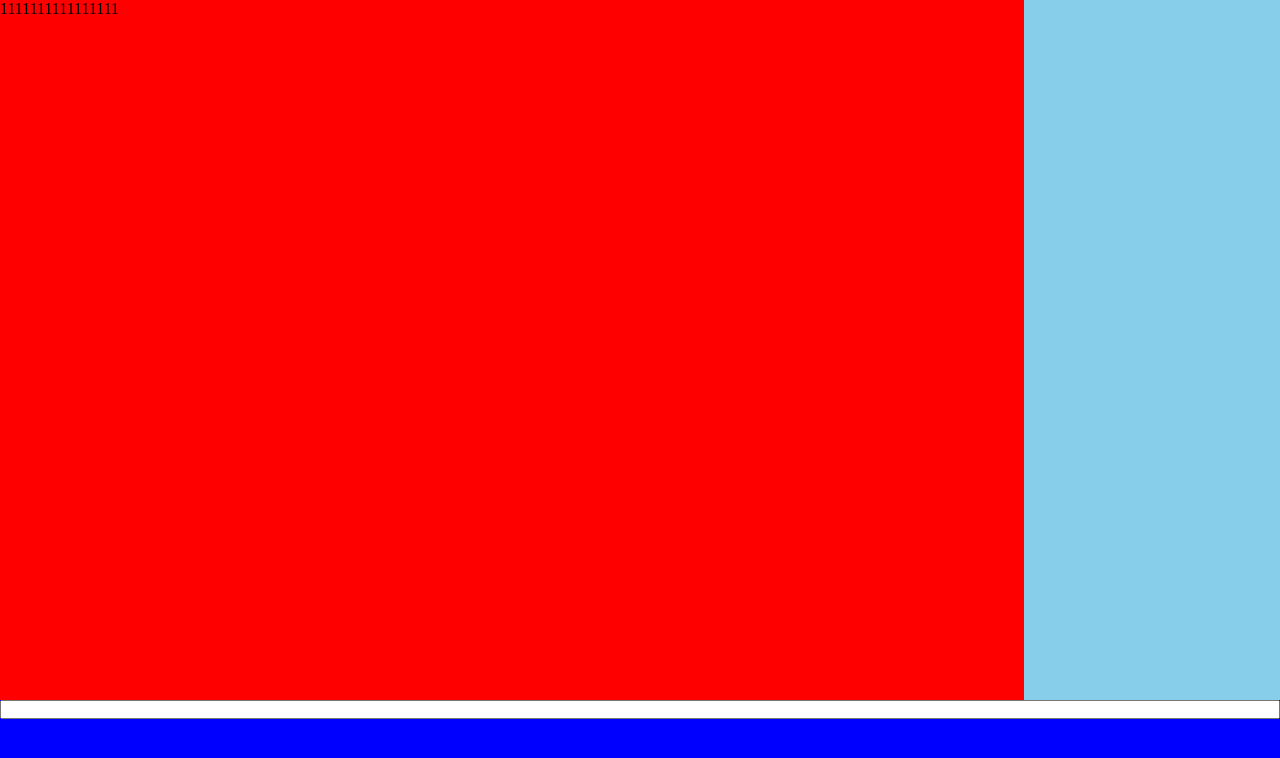
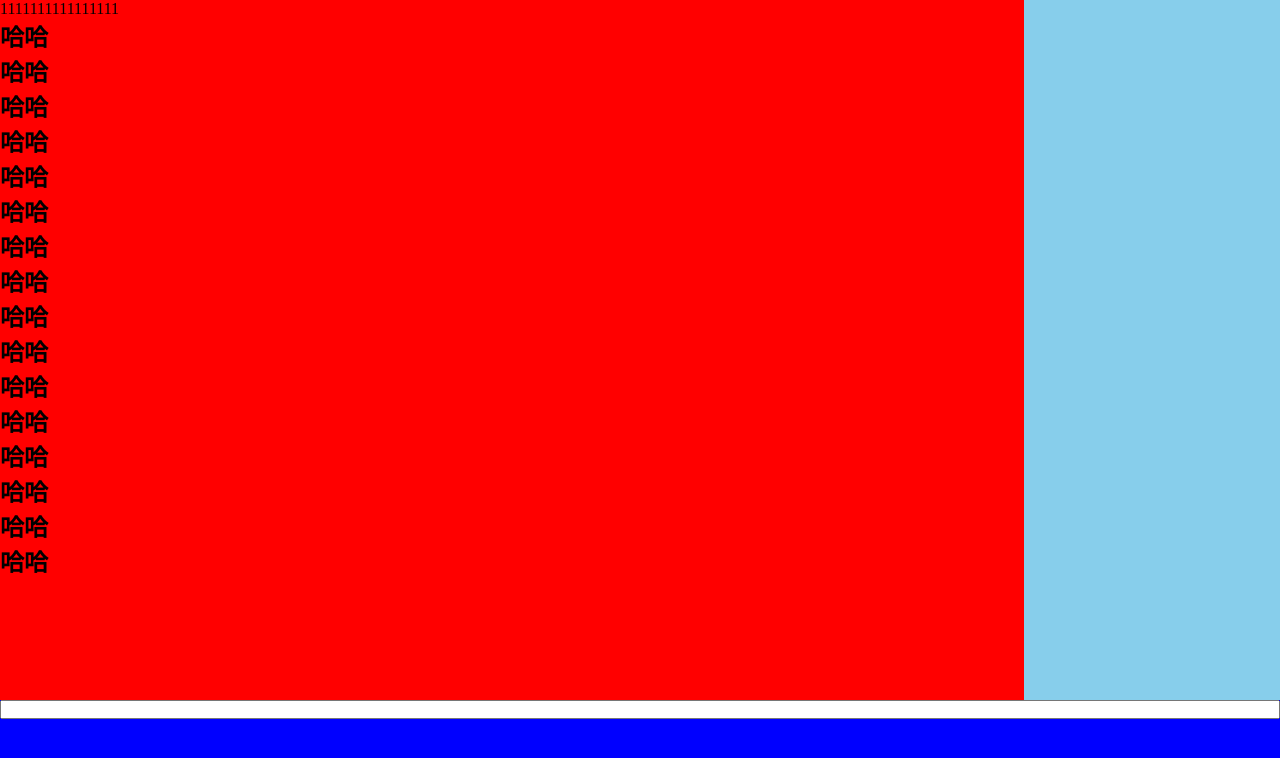
Before and after one commit to sham-rock/sham-rock.github.io, a plain HTML site: page inputQuestion.html in a window 1280 px wide. Drawn offline with Linux system fonts and the light colour scheme.

Commit message:
demolast

```diff
--- a/inputQuestion.html
+++ b/inputQuestion.html
@@ -44,6 +44,22 @@
 
         <div>
             1111111111111111
+            <h2>哈哈</h2>
+            <h2>哈哈</h2>
+            <h2>哈哈</h2>
+            <h2>哈哈</h2>
+            <h2>哈哈</h2>
+            <h2>哈哈</h2>
+            <h2>哈哈</h2>
+            <h2>哈哈</h2>
+            <h2>哈哈</h2>
+            <h2>哈哈</h2>
+            <h2>哈哈</h2>
+            <h2>哈哈</h2>
+            <h2>哈哈</h2>
+            <h2>哈哈</h2>
+            <h2>哈哈</h2>
+            <h2>哈哈</h2>
         </div>
     </div>
     <footer><input id="ipt" type="text"></footer>
```
Also changed, not shown: Andy/problemDetails.html (+0 -6 lines).
